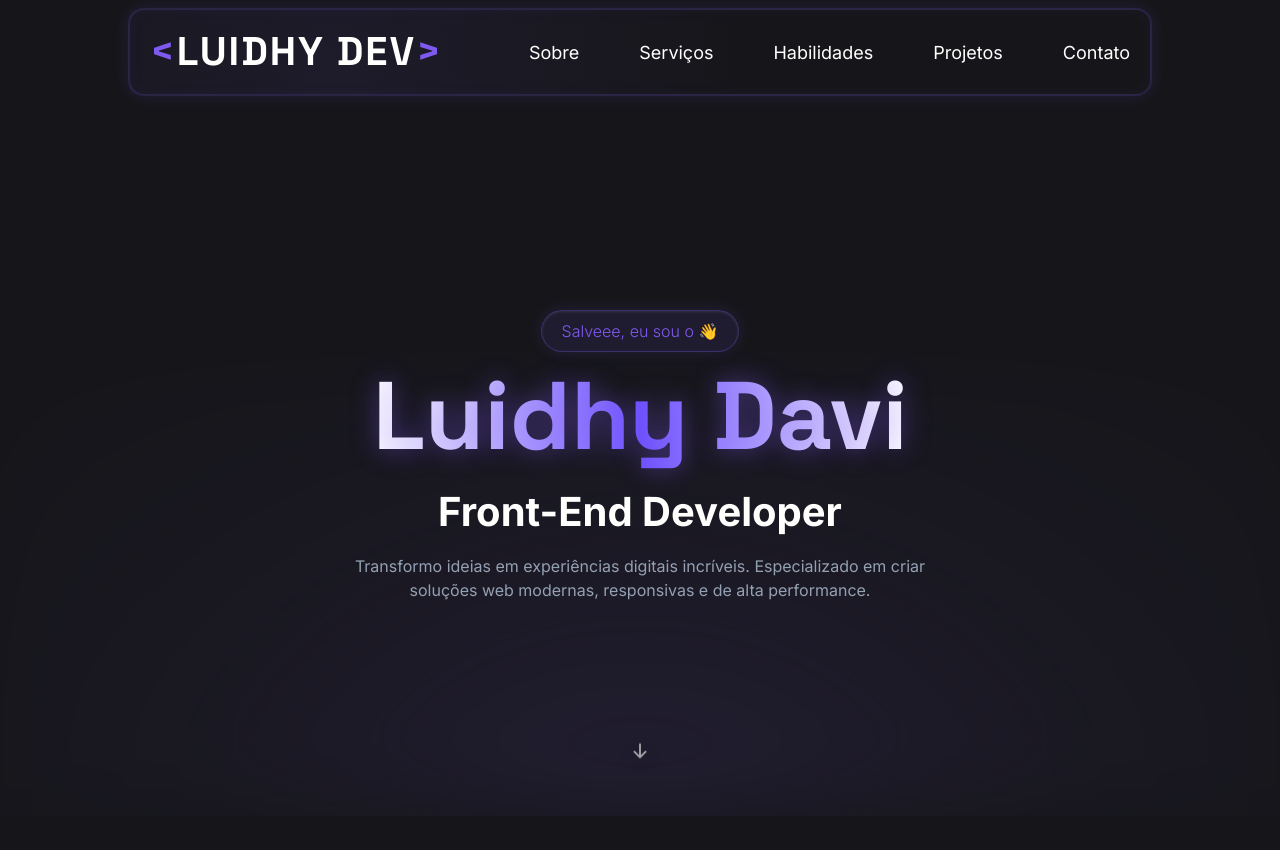
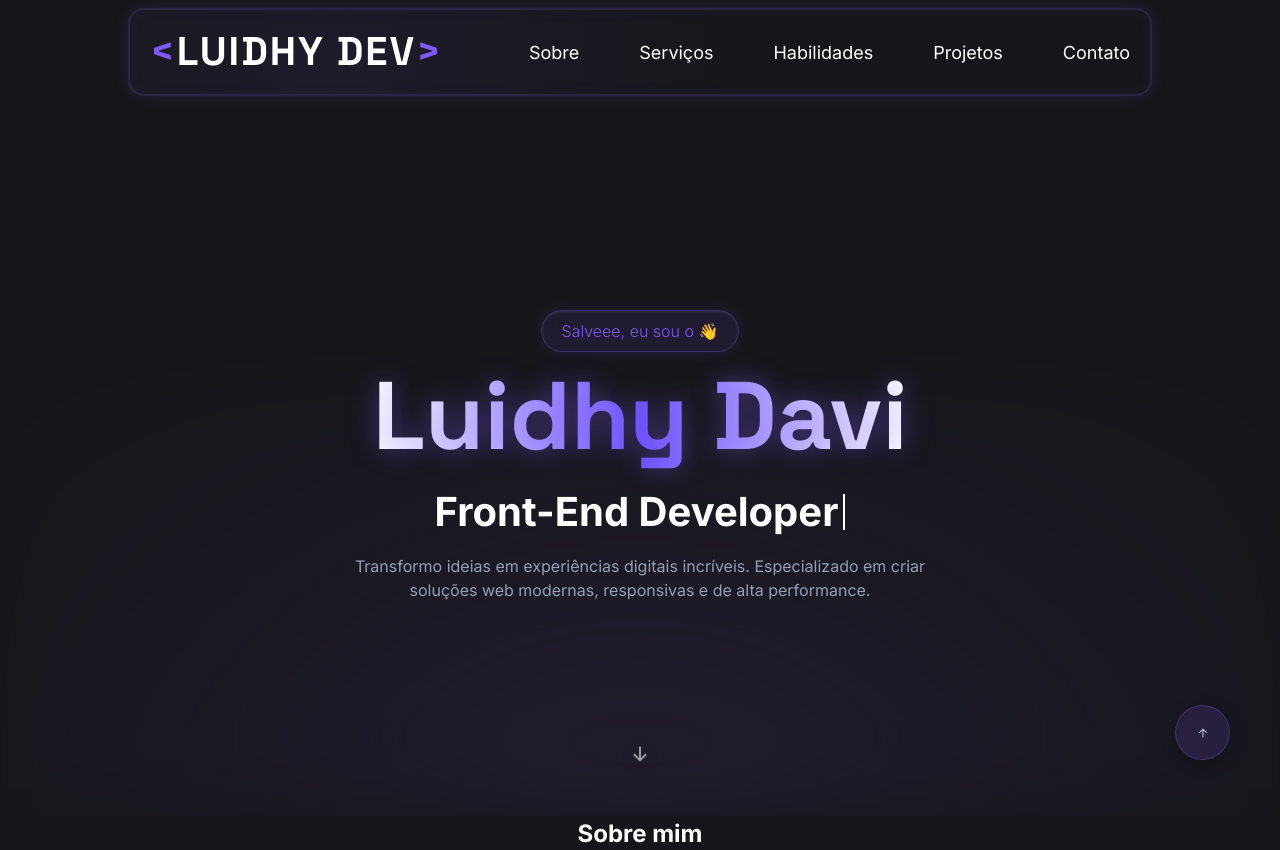
Before and after one commit to Luidhy-Davii/luidhy-dev, a website built with Vite: page index.html in a window 1280 px wide. Before the commit the page ends 816 px from the top, so only its background shows below. Built offline with nearby package versions, Linux system fonts and the light colour scheme.

Commit message:
Adicionando animação máquina de escrever no subtitulo da sessão principal.

```diff
--- a/index.html
+++ b/index.html
@@ -8,8 +8,9 @@
 </head>
 
 <body>
- <header class="cabecalho container--spacing">
-    <a href="#" class="cabecalho--logo" aria-hidden="true"><span class="cabecalho--span">&lt;</span> Luidhy DEV <span class="cabecalho--span">&gt;</span></a>
+  <header class="cabecalho container--spacing">
+    <a href="#" class="cabecalho--logo" aria-hidden="true"><span class="cabecalho--span">&lt;</span> Luidhy DEV <span
+        class="cabecalho--span">&gt;</span></a>
     <!-- menu hamburguer -->
     <div class="menu-toggle" id="mobile-menu" tabindex="0" aria-label="Abrir menu" aria-expanded="false">
       <span class="bar"></span>
@@ -24,21 +25,42 @@
         <li><a href="#tes" class="nav--list__links" tabindex="0">Habilidades</a></li>
         <li><a href="#agenda" class="nav--list__links" tabindex="0">Projetos</a></li>
         <li><a href="#contato" class="nav--list__links" tabindex="0">Contato</a></li>
-            </ul>
+      </ul>
     </nav>
   </header>
   <!-- fim-header -->
+  <!-- sessão apresentação -->
   <main class="sessao--apresentacao ">
     <h3 class="sessao--apresentacao__span">Salveee, eu sou o 👋</h3>
     <h1 class="sessao--apresentacao__titulo" data-tilt>Luidhy Davi</h1>
     <h2 class="sessao--apresentacao__subtitulo">Front-End Developer</h2>
-    <p class="sessao--apresentacao__texto">Transformo ideias em experiências digitais incríveis. Especializado em criar soluções web modernas, responsivas e de alta performance.</p>
-    <div class="scroll-indicator">
-    <svg xmlns="http://www.w3.org/2000/svg" width="30" height="30" fill="currentColor" class="bi bi-arrow-down-short" viewBox="0 0 16 16">
-      <path fill-rule="evenodd" d="M8 4a.5.5 0 0 1 .5.5v5.793l2.146-2.147a.5.5 0 0 1 .708.708l-3 3a.5.5 0 0 1-.708 0l-3-3a.5.5 0 1 1 .708-.708L7.5 10.293V4.5A.5.5 0 0 1 8 4"/>
+    <p class="sessao--apresentacao__texto">Transformo ideias em experiências digitais incríveis. Especializado em criar
+      soluções web modernas, responsivas e de alta performance.</p>
+    <a href="#sobre" class="scroll-indicator">
+      <svg xmlns="http://www.w3.org/2000/svg" width="30" height="30" fill="currentColor" class="bi bi-arrow-down-short"
+        viewBox="0 0 16 16">
+        <path fill-rule="evenodd"
+          d="M8 4a.5.5 0 0 1 .5.5v5.793l2.146-2.147a.5.5 0 0 1 .708.708l-3 3a.5.5 0 0 1-.708 0l-3-3a.5.5 0 1 1 .708-.708L7.5 10.293V4.5A.5.5 0 0 1 8 4" />
+      </svg>
+    </a>
+  </main>
+  <!-- sessão apresentação -->
+  <!-- sessão sobre -->
+  <section class="sessao--sobre" id="sobre">
+    <div class="whapper--container">
+        <h2 class="titulo--sobre">Sobre mim</h2>
+        <p></p>
+    </div>
+    <img src="" alt="">
+  </section>
+
+  <!-- Botão Voltar ao Topo -->
+  <a href="#" class="scroll--top">
+    <svg xmlns="http://www.w3.org/2000/svg" width="24" height="24" fill="currentColor" viewBox="0 0 16 16">
+      <path fill-rule="evenodd"
+        d="M8 12a.5.5 0 0 0 .5-.5V5.707l2.146 2.147a.5.5 0 0 0 .708-.708l-3-3a.5.5 0 0 0-.708 0l-3 3a.5.5 0 1 0 .708.708L7.5 5.707V11.5a.5.5 0 0 0 .5.5z" />
     </svg>
-  </div>
-  </main>
+  </a>
   <!-- scripts -->
   <script type="module" src="./src/main.js"></script>
 </body>
--- a/site-map.txt
+++ b/site-map.txt
@@ -238,3 +238,5 @@ AJUSTES POR DISPOSITIVO:
 ================================================================================
 FIM DO MAPA
 ================================================================================background-image: linear-gradient(rgb(9, 9, 11), rgb(9, 9, 11), rgba(110, 82, 255, 0.05))
+
+- adicionar icons flutuantes na sessao apresentação.
--- a/src/main.js
+++ b/src/main.js
@@ -71,3 +71,37 @@ document.addEventListener('mouseleave', () => {
   const titulo = document.querySelector('[data-tilt]');
   if (titulo) titulo.style.transform = 'translate3d(0, 0, 0)';
 });
+
+// Efeito máquina de esccrever
+function maquinaDeEscrever(element) {
+  const text = element.textContent;
+  element.textContent = '';
+  let i = 0;
+  const baseSpeed = 70; // Velocidade base mais rápida
+  const randomVariation = 50; // Variação aleatória para naturalidade
+  const cursor = document.createElement('span');
+  cursor.className = 'cursor';
+  element.appendChild(cursor);
+
+  function type() {
+    if (i < text.length) {
+      const charSpan = document.createElement('span');
+      charSpan.className = 'char-fade';
+      charSpan.textContent = text.charAt(i);
+      element.insertBefore(charSpan, cursor);
+
+      const speed = baseSpeed + Math.random() * randomVariation;
+      i++;
+      setTimeout(type, speed);
+    } else {
+      cursor.classList.add('active');
+    }
+  }
+  type();
+}
+
+window.onload = function () {
+  const title = document.querySelector('.sessao--apresentacao__subtitulo');
+  //anima o subtítulo
+  maquinaDeEscrever(title);
+};
--- a/src/scss/_mainSection.scss
+++ b/src/scss/_mainSection.scss
@@ -9,7 +9,6 @@
   gap: $space-3;
   text-align: center;
   min-height: calc(100vh - 8rem); // diminui a altura do header
-
   position: relative;
   overflow: hidden;
 
@@ -92,7 +91,7 @@ background-clip: text;
 
 
 .sessao--apresentacao__subtitulo {
-  font-size: clamp($font-size-sm, 4vw, $font-size-3xl);
+  font-size: clamp($font-size-md, 4vw, $font-size-3xl);
 }
 
 .sessao--apresentacao__texto {
@@ -128,12 +127,12 @@ background-clip: text;
 
     &:hover {
       color: $roxo;
-
       svg {
         filter: drop-shadow(0 0 12px rgba($roxo, 0.4));
       }
     }
   }
+
 
   // RESPONSIVO
   @media (min-width: 768px) {
@@ -149,3 +148,31 @@ background-clip: text;
     }
   }
 }
+
+.cursor {
+  display: inline-block;
+  width: 2px;
+  height: 0.9em;             /* ligeiramente menor para alinhar melhor */
+  background-color: #fff;    /* branco */
+  margin-left: 5px;
+  animation: blink 0.8s steps(1) infinite;
+  vertical-align: -0.1em;    /* centraliza perfeitamente com o texto */
+}
+
+/* Animação do piscar */
+@keyframes blink {
+  50% {
+    opacity: 0;
+  }
+}
+
+/* Letras aparecendo suavemente */
+.char-fade {
+  opacity: 0;
+  animation: fadeIn 0.3s ease forwards;
+}
+
+@keyframes fadeIn {
+  from { opacity: 0; transform: translateY(4px); }
+  to { opacity: 1; transform: translateY(0); }
+}
--- /dev/null
+++ b/src/scss/_sobre.scss
@@ -0,0 +1,9 @@
+@use './variaveis' as *;
+@use './mixins' as *;
+
+.sessao--sobre {
+  display: flex;
+  flex-direction: column;
+  text-align: center;
+  min-height: 100vh;
+}
--- a/src/scss/_variaveis.scss
+++ b/src/scss/_variaveis.scss
@@ -7,7 +7,7 @@ $fonte-texto: 'Inter', sans-serif;
 $background: #16161A;
 $branco: #fffffe;
 $roxo: #7f5af0;
-$roxo-claro: #a38ff6;
+$roxo-claro: #854aff;
 $cinza: #94A1B3;
 // Tamanho para tipografia
 $font-size-xs: 1.2rem;   // 12px (múltiplo de 4)
--- a/src/scss/style.scss
+++ b/src/scss/style.scss
@@ -2,6 +2,7 @@
 @use './variaveis' as *;
 @use './header';
 @use './mainSection';
+@use './sobre';
 @import 'https://fonts.googleapis.com/css2?family=Inter:ital,opsz,wght@0,14..32,100..900;1,14..32,100..900&family=Space+Grotesk:wght@300..700&display=swap';
 
 * {
@@ -35,10 +36,60 @@ body {
   margin: 0 auto;
 }
 
-
 /* navegação pelo tab */
 :focus-visible {
   outline: 2px solid $roxo;
   outline-offset: 4px;
   border-radius: 8px;
 }
+
+.scroll--top {
+  display: none;
+}
+
+@media (min-width: 768px) {
+  .scroll--top {
+    bottom: 4rem;
+    right: 4rem;
+    width: 5.5rem;
+    height: 5.5rem;
+    position: fixed;
+    background: rgba($roxo, 0.15);
+    border: 1px solid rgba($roxo, 0.3);
+    border-radius: 50%;
+    display: flex;
+    align-items: center;
+    justify-content: center;
+    color: rgba($branco, 0.7);
+    backdrop-filter: blur(10px);
+    box-shadow: 0 4px 15px rgba(0, 0, 0, 0.3);
+    z-index: 1000;
+    transition: all 0.3s ease;
+    cursor: pointer;
+
+    svg {
+      width: 1.8rem;
+      height: 1.8rem;
+      transition: transform 0.3s ease;
+    }
+
+    &:hover {
+      background: rgba($roxo-claro, 0.1);
+      color: $roxo;
+      border-color: rgba($roxo, 0.5);
+      box-shadow: 0 0 20px rgba($roxo, 0.25);
+      transform: translateY(-2px);
+
+      svg {
+        transform: translateY(-3px);
+      }
+    }
+  }
+}
+
+
+@media (min-width: 1024px) {
+  .scroll--top {
+    right: 5rem;
+  }
+}
```
